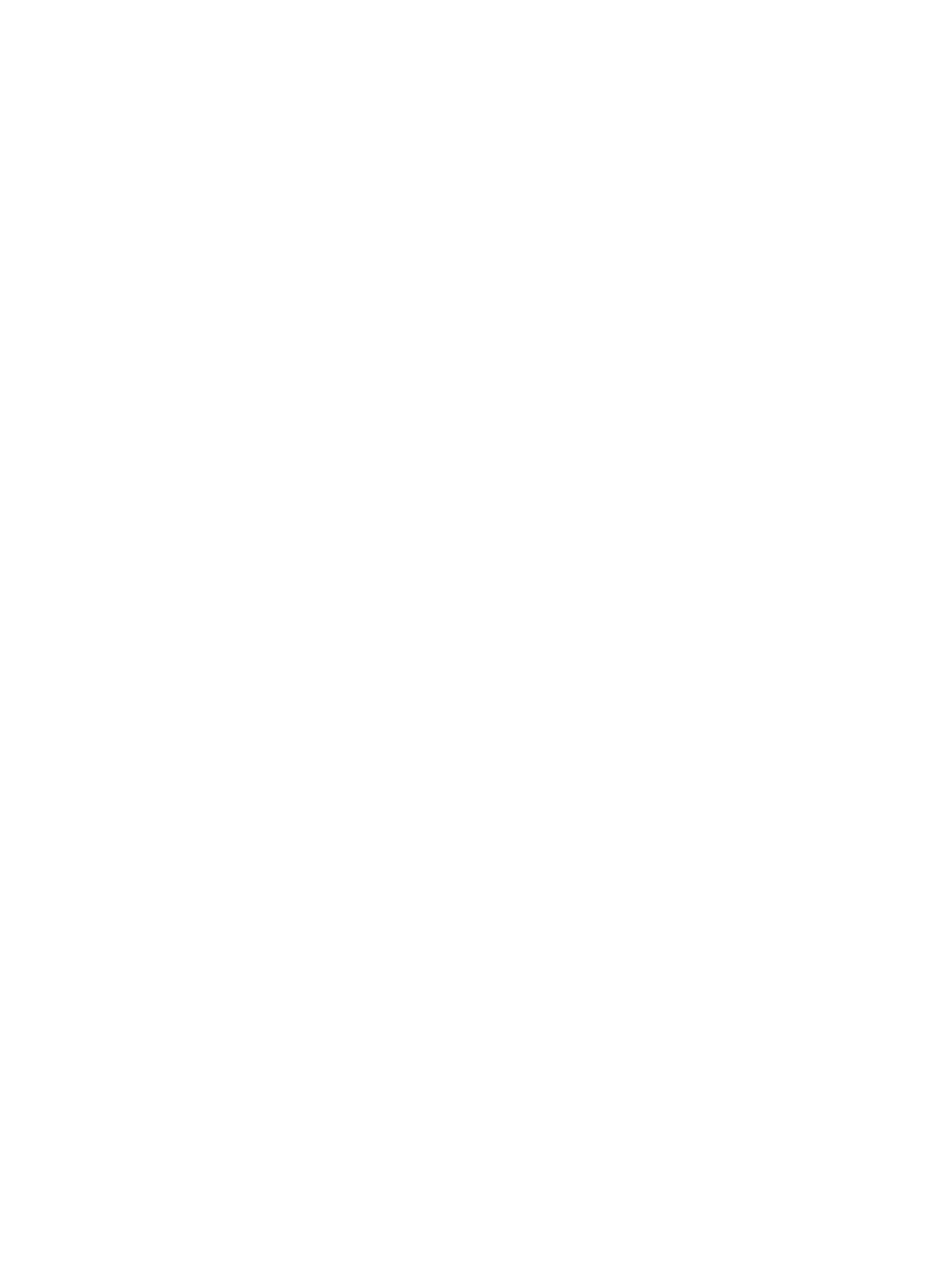
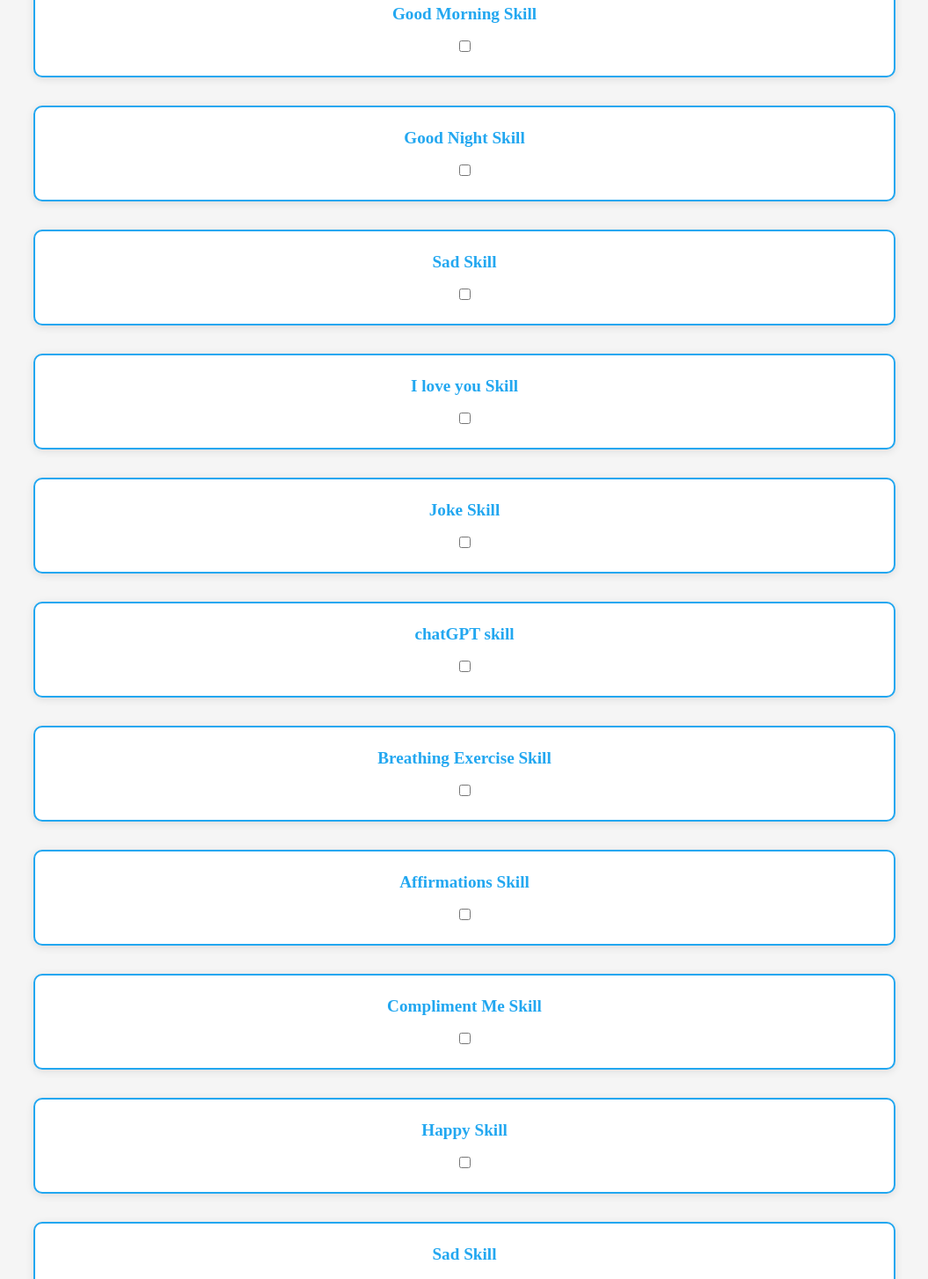
Before and after one commit to adamkalbouneh/ltp-smart-speaker-manager, a React (Create React App) app in the folder client/: page /skills in a window 1280 px wide. Shown: the part 380-1834 px from the top of the page at 88% size, without its empty margins (112-1167 px from the left). Before the commit the page ends 800 px from the top, so only its background shows below. Built offline with nearby package versions, Linux system fonts and the light colour scheme.

Commit message:
Buffer and all skills added

```diff
--- a/client/src/components/Skills.css
+++ b/client/src/components/Skills.css
@@ -5,6 +5,8 @@
   background-color: #f5f5f5;
   padding: 2rem;
   border-radius: 10px;
+  width: 80%;
+  margin: 0 auto;
 }
 
 .skill {
@@ -17,7 +19,7 @@
   display: flex;
   flex-direction: column;
   align-items: center;
-  max-width: 200px;
+  width: 100%;
 }
 
 .skillName {
@@ -30,3 +32,28 @@
 .skillToggle {
   cursor: pointer;
 }
+
+h1 {
+  text-align: center;
+  margin-bottom: 2rem;
+  padding-bottom: 1rem;
+  border-bottom: 1px solid #22A7F0;
+}
+
+.loadingScreen {
+  position: fixed;
+  top: 0;
+  left: 0;
+  width: 100%;
+  height: 100%;
+  background-color: rgba(0, 0, 0, 0.7);
+  display: flex;
+  align-items: center;
+  justify-content: center;
+  z-index: 1000;
+}
+
+.loadingMessage {
+  color: #22A7F0;
+  font-size: 2rem;
+}
--- a/client/src/components/Skills.js
+++ b/client/src/components/Skills.js
@@ -4,8 +4,11 @@ import './Skills.css';
 
 const Skill = ({ name, url }) => {
   const [installed, setInstalled] = useState(false);
+  const [loading, setLoading] = useState(false);
 
   const handleToggle = async () => {
+    setLoading(true);
+    setTimeout(async () => {
       try {
         if (!installed) {
           const response = await axios.post('/install-skill', { url });
@@ -18,10 +21,17 @@ const Skill = ({ name, url }) => {
       } catch (error) {
         alert('Error: ' + error.message);
       }
+      setLoading(false);
+    }, 5000);
   };
 
   return (
     <div className="skill">
+      {loading && (
+        <div className="loadingScreen">
+          <span className="loadingMessage">Loading...</span>
+        </div>
+      )}
       <label className="skillName">{name}</label>
       <input
         className="skillToggle"
@@ -37,7 +47,6 @@ const Skills = () => {
     <div className="skillsContainer">
       <h1>Skills</h1>
 
-
       <Skill
         name="Bored Skill"
         url="https://github.com/adamkalbouneh/bored-skill"
@@ -46,7 +55,49 @@ const Skills = () => {
         name="Good Morning Skill"
         url="https://github.com/adamkalbouneh/good-morning-skill"
       />
+      <Skill
+        name="Good Night Skill"
+        url="https://github.com/adamkalbouneh/good-night-skill"
+      />
+      <Skill
+        name="Sad Skill"
+        url="https://github.com/adamkalbouneh/sad-skill"
+      />
+      <Skill
+        name="I love you Skill"
+        url="https://github.com/adamkalbouneh/i-love-you-skill"
+      />
+      <Skill
+        name="Joke Skill"
+        url="https://github.com/adamkalbouneh/joke-skill"
+      />
+      <Skill
+        name="chatGPT skill"
+        url="https://github.com/adamkalbouneh/chatgpt-skill"
+      />
+      <Skill
+        name="Breathing Exercise Skill"
+        url="https://github.com/adamkalbouneh/breathing-exercise-skill"
+      />
+      <Skill
+        name="Affirmations Skill"
+        url="https://github.com/adamkalbouneh/affirmations-skill"
+      />
+      <Skill
+        name="Compliment Me Skill"
+        url="https://github.com/adamkalbouneh/compliment-me-skill"
+      />
+      <Skill
+        name="Happy Skill"
+        url="https://github.com/adamkalbouneh/happy-skill"
+      />
+      <Skill
+        name="Sad Skill"
+        url="https://github.com/adamkalbouneh/sad-skill"
+      />
     </div>
+
+
   );
 };
 
```
Lines whose indentation alone changed are shown as unchanged.
